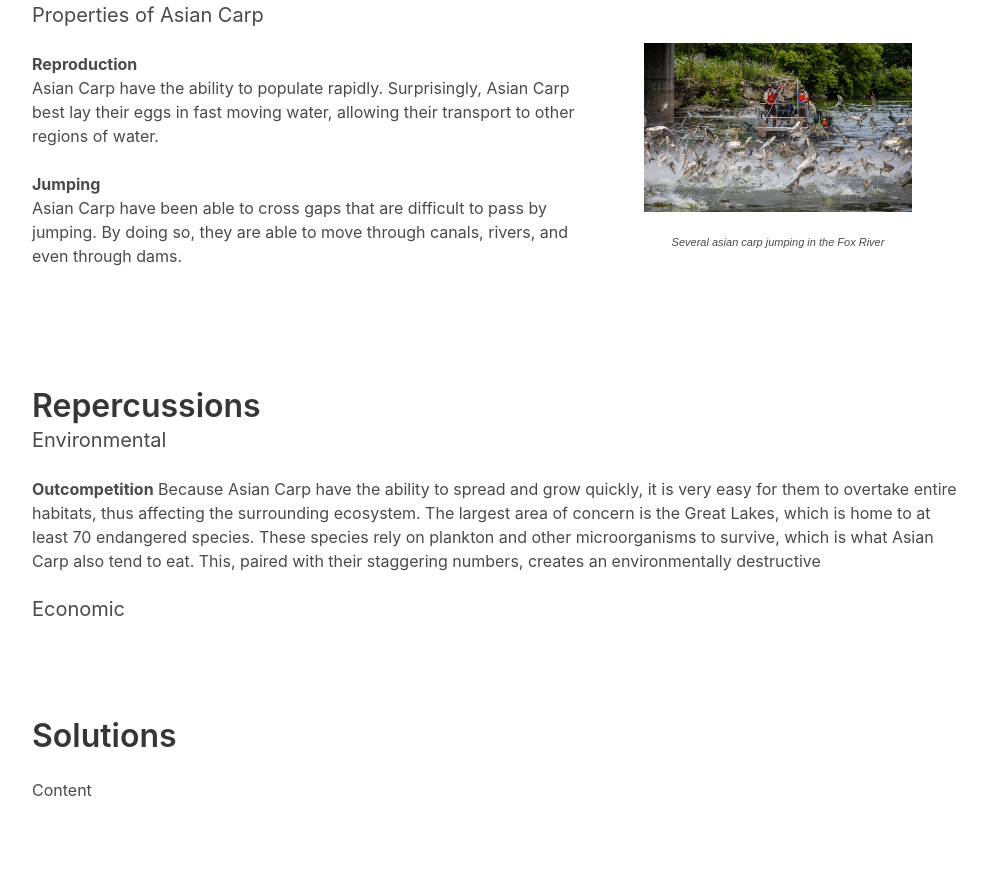
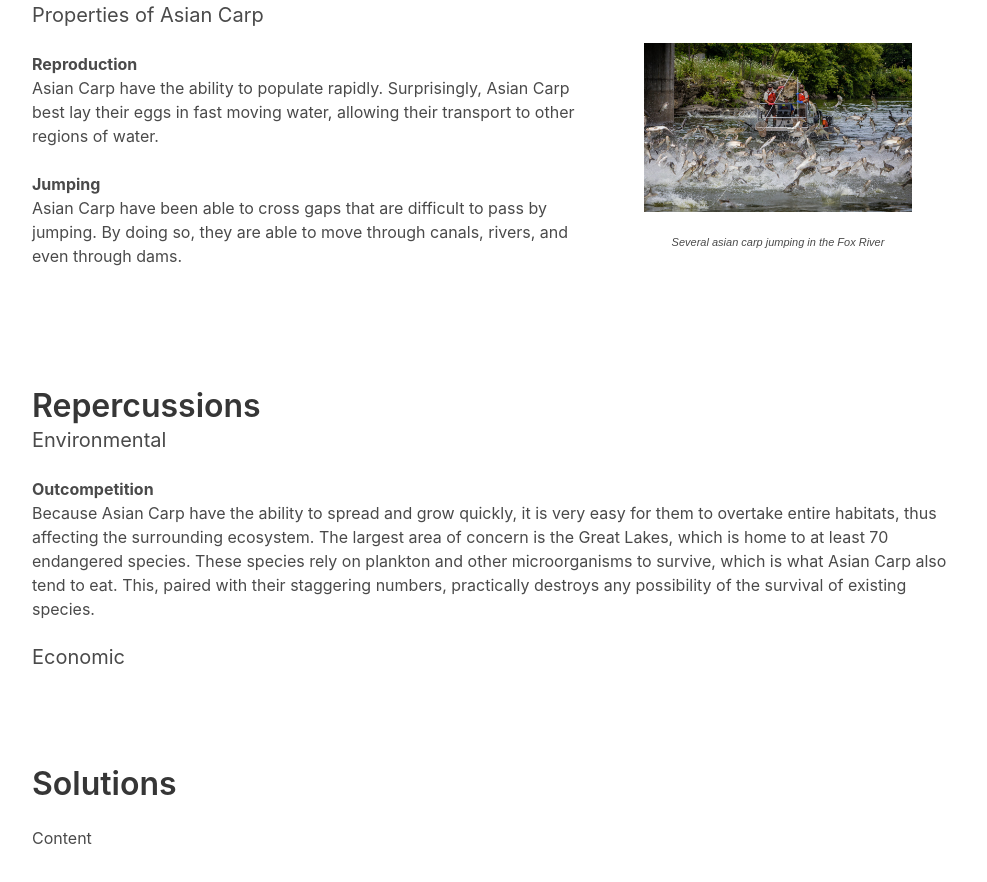
Before and after one commit to invasivecarp/invasivecarp.github.io, a plain HTML site: page index.html in a window 1280 px wide. Shown: the part 1903-2785 px from the top of the page, without its empty margins (144-1131 px from the left). Before the commit the page ends 2753 px from the top, so only its background shows below. Drawn offline with nearby package versions, Linux system fonts and the light colour scheme.

Commit message:
Update index.html

```diff
--- a/index.html
+++ b/index.html
@@ -115,9 +115,10 @@
         <div class='section'>
             <div class='title'>Repercussions</div>
             <div class='subtitle'>Environmental</div>
+            <b>Outcompetition</b>
             <div class='content'>
-                <b>Outcompetition</b> Because Asian Carp have the ability to spread and grow quickly, it is very easy for them to overtake entire habitats, thus affecting the surrounding ecosystem. The largest area of concern is the Great Lakes, which
-                is home to at least 70 endangered species. These species rely on plankton and other microorganisms to survive, which is what Asian Carp also tend to eat. This, paired with their staggering numbers, creates an environmentally destructive
+                Because Asian Carp have the ability to spread and grow quickly, it is very easy for them to overtake entire habitats, thus affecting the surrounding ecosystem. The largest area of concern is the Great Lakes, which is home to at least 70 endangered species.
+                These species rely on plankton and other microorganisms to survive, which is what Asian Carp also tend to eat. This, paired with their staggering numbers, practically destroys any possibility of the survival of existing species.
             </div>
             <div class='subtitle'>Economic</div>
         </div>
```
